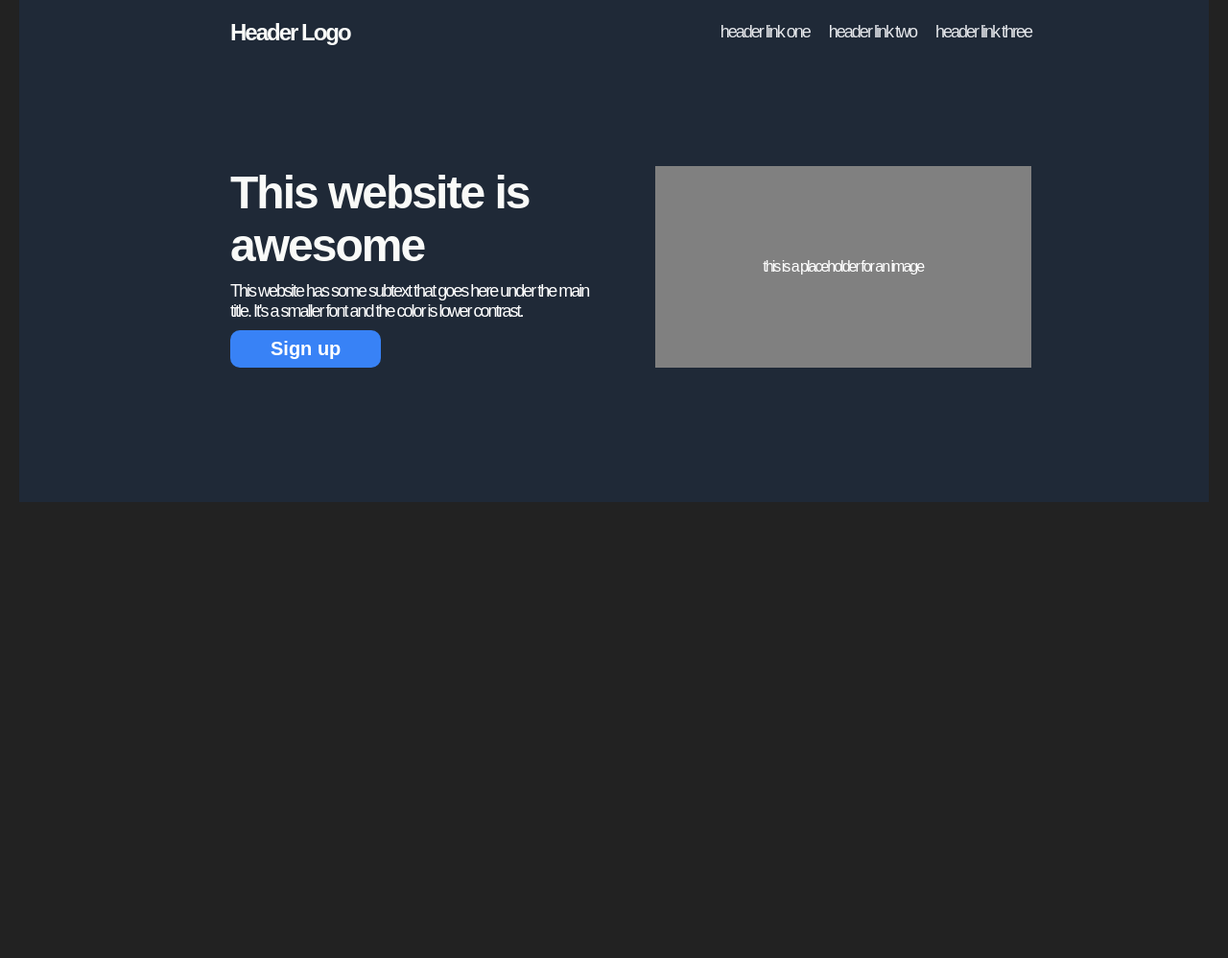
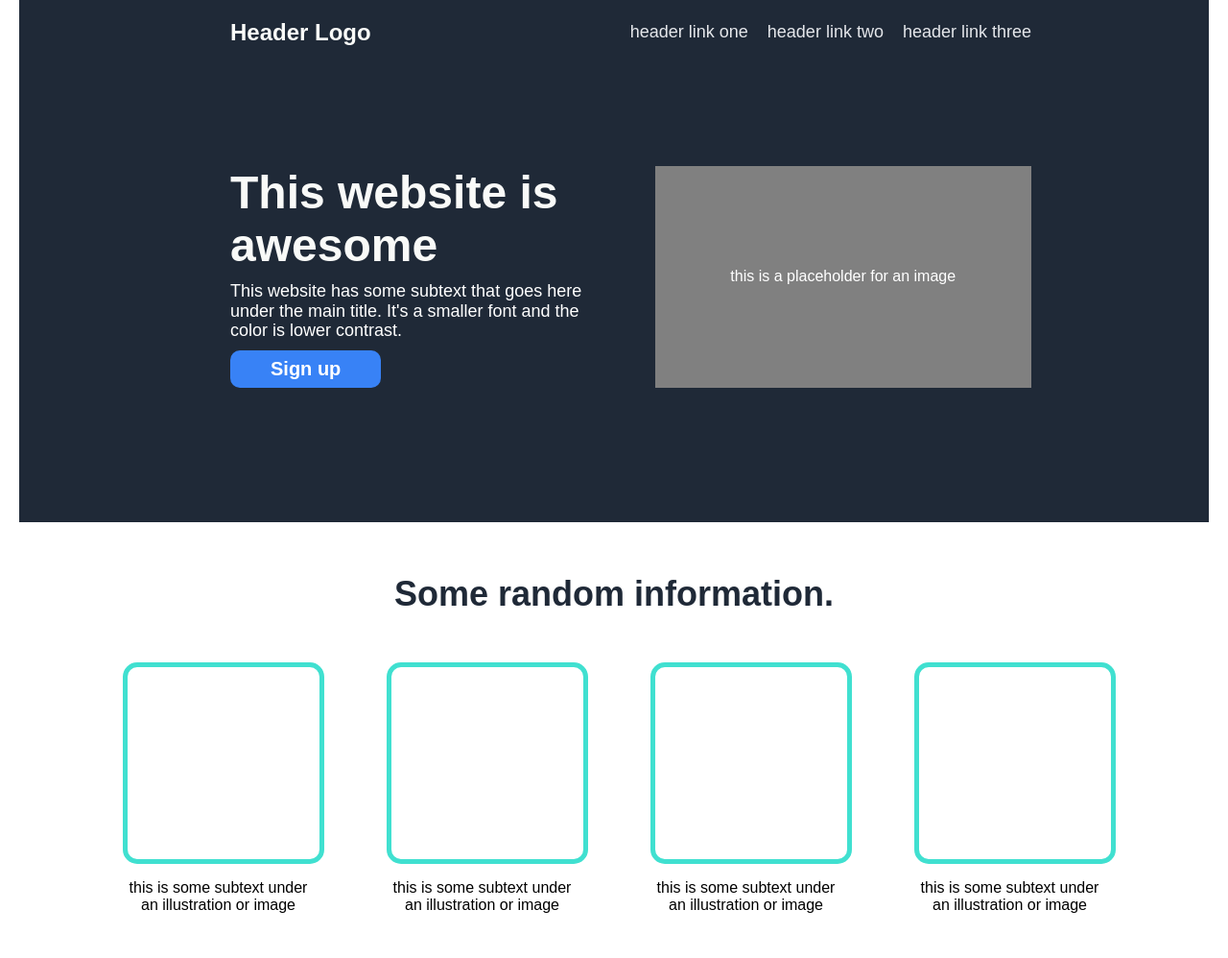
Before and after one commit to LonelyTower2021/landing-page, a plain HTML site: page index.html in a window 1280 px wide. Shown: the whole page at 96% size. Before the commit the page ends 800 px from the top, so only its background shows below. Drawn offline with Linux system fonts and the light colour scheme.

Commit message:
Add Info Cards.

```diff
--- a/Styles/styles.css
+++ b/Styles/styles.css
@@ -1,9 +1,7 @@
 body {
     margin: 0 20px;
     padding: 0;
-    background-color: #222;
     font-family: sans-serif;
-    letter-spacing: -2px;
 }
 
 .header {
@@ -87,3 +85,38 @@ ul {
 li {
     margin-left: 20px;
 }
+
+.cards {
+    display: flex;
+    justify-content: center;
+    align-items: center;
+    gap: 75px;
+}
+
+.info {
+    text-align: center;
+    padding: 30px;
+}
+
+.card {
+    max-width: 200px;
+}
+
+.info_title {
+    background-color: white;
+    margin-bottom: 50px;
+    font-size: 36px;
+    font-weight: extra-bold;
+    color: #1F2937;
+}
+
+.image {
+    width: 200px;
+    height: 200px;
+    border-radius: 15px;
+    border: solid turquoise 5px;
+}
+
+.quote {
+    background-color: #E5E7EB;
+}
--- a/index.html
+++ b/index.html
@@ -29,5 +29,28 @@
             </div>
         </div>
     </div>
+    <div class="info">
+        <h1 class="info_title">
+            Some random information.
+        </h1>
+        <div class="cards">
+            <div class="card">
+                <div class="image"></div>
+                <p>this is some subtext under an illustration or image</p>
+            </div>
+            <div class="card">
+                <div class="image"></div>
+                <p>this is some subtext under an illustration or image</p>
+            </div>
+            <div class="card">
+                <div class="image"></div>
+                <p>this is some subtext under an illustration or image</p>
+            </div>
+            <div class="card">
+                <div class="image"></div>
+                <p>this is some subtext under an illustration or image</p>
+            </div>
+        </div>
+    </div>
 </body>
 </html>
```
